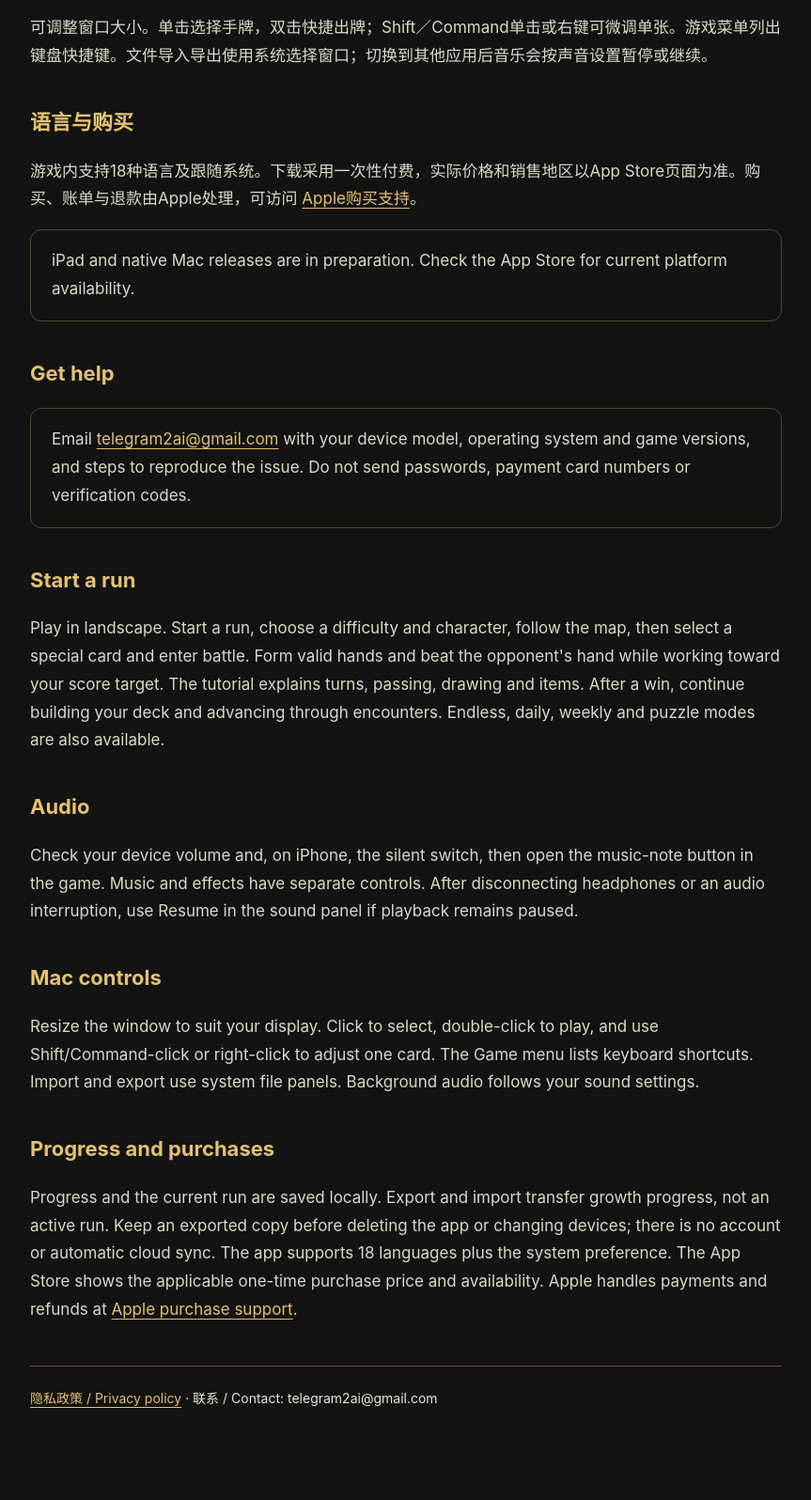
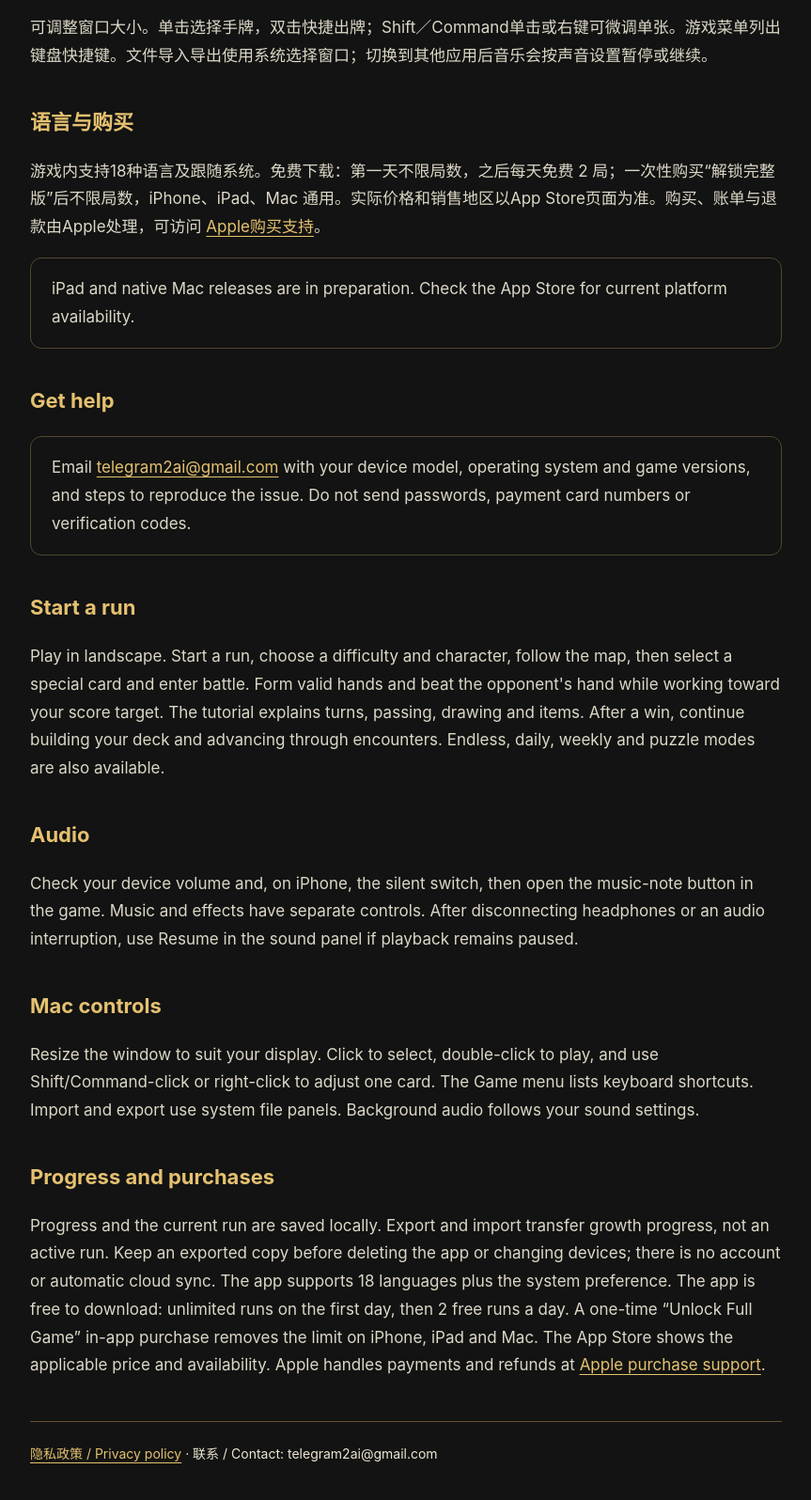
Before and after one commit to z2labplus/paizong-apple-support, a plain HTML site: page index.html in a window 1280 px wide. Shown: the part 1154-2750 px from the top of the page at 94% size, without its empty margins (208-1071 px from the left). Before the commit the page ends 2724 px from the top, so only its background shows below. Drawn offline with Linux system fonts and the light colour scheme.

Commit message:
说明改为免费下载 + 一次性 App 内购买解锁（2026-10-13 提交审核的新版本）
Co-Authored-By: Claude Opus 5.5 <noreply@anthropic.com>

```diff
--- a/index.html
+++ b/index.html
@@ -5,9 +5,9 @@
 <h2>如何开始一局</h2><ol><li>横屏打开游戏，选择“开始论道”，然后选择难度和牌客。</li><li>依照地图进入关卡，选择奇牌并进入战斗。首次游玩可跟随新手引导。</li><li>点选手牌组成合法牌型，用更强的同类牌型压过对手。关注双方分数和过关目标；提示、过牌、摸牌和道具均受当前回合规则限制。</li><li>获胜后进入结算，继续选择奇牌、购买构筑和挑战下一关。游戏也包含无尽、每日、周常及残局模式。</li></ol>
 <h2>音乐没有声音</h2><p>检查设备系统音量；iPhone还需检查静音模式，然后打开游戏顶部音符按钮。音乐和音效分别有开关与音量。耳机断开或音频被中断后，可能需要在声音面板点击继续播放。</p>
 <h2>存档与换机</h2><p>成长和进行中的牌局保存在本机。成长存档可从游戏内导出、导入；成长导出不包含进行中的牌局断点。请在删除游戏或换机前自行保存导出的文件。游戏不提供账号或自动云同步。</p>
-<h2>Mac操作</h2><p>可调整窗口大小。单击选择手牌，双击快捷出牌；Shift／Command单击或右键可微调单张。游戏菜单列出键盘快捷键。文件导入导出使用系统选择窗口；切换到其他应用后音乐会按声音设置暂停或继续。</p><h2>语言与购买</h2><p>游戏内支持18种语言及跟随系统。下载采用一次性付费，实际价格和销售地区以App Store页面为准。购买、账单与退款由Apple处理，可访问 <a href="https://reportaproblem.apple.com/">Apple购买支持</a>。</p></section>
+<h2>Mac操作</h2><p>可调整窗口大小。单击选择手牌，双击快捷出牌；Shift／Command单击或右键可微调单张。游戏菜单列出键盘快捷键。文件导入导出使用系统选择窗口；切换到其他应用后音乐会按声音设置暂停或继续。</p><h2>语言与购买</h2><p>游戏内支持18种语言及跟随系统。免费下载：第一天不限局数，之后每天免费 2 局；一次性购买“解锁完整版”后不限局数，iPhone、iPad、Mac 通用。实际价格和销售地区以App Store页面为准。购买、账单与退款由Apple处理，可访问 <a href="https://reportaproblem.apple.com/">Apple购买支持</a>。</p></section>
 <section id="en" lang="en"><p class="card">iPad and native Mac releases are in preparation. Check the App Store for current platform availability.</p><h2>Get help</h2><p class="card">Email <a href="mailto:telegram2ai@gmail.com">telegram2ai@gmail.com</a> with your device model, operating system and game versions, and steps to reproduce the issue. Do not send passwords, payment card numbers or verification codes.</p>
 <h2>Start a run</h2><p>Play in landscape. Start a run, choose a difficulty and character, follow the map, then select a special card and enter battle. Form valid hands and beat the opponent's hand while working toward your score target. The tutorial explains turns, passing, drawing and items. After a win, continue building your deck and advancing through encounters. Endless, daily, weekly and puzzle modes are also available.</p>
 <h2>Audio</h2><p>Check your device volume and, on iPhone, the silent switch, then open the music-note button in the game. Music and effects have separate controls. After disconnecting headphones or an audio interruption, use Resume in the sound panel if playback remains paused.</p>
-<h2>Mac controls</h2><p>Resize the window to suit your display. Click to select, double-click to play, and use Shift/Command-click or right-click to adjust one card. The Game menu lists keyboard shortcuts. Import and export use system file panels. Background audio follows your sound settings.</p><h2>Progress and purchases</h2><p>Progress and the current run are saved locally. Export and import transfer growth progress, not an active run. Keep an exported copy before deleting the app or changing devices; there is no account or automatic cloud sync. The app supports 18 languages plus the system preference. The App Store shows the applicable one-time purchase price and availability. Apple handles payments and refunds at <a href="https://reportaproblem.apple.com/">Apple purchase support</a>.</p></section>
+<h2>Mac controls</h2><p>Resize the window to suit your display. Click to select, double-click to play, and use Shift/Command-click or right-click to adjust one card. The Game menu lists keyboard shortcuts. Import and export use system file panels. Background audio follows your sound settings.</p><h2>Progress and purchases</h2><p>Progress and the current run are saved locally. Export and import transfer growth progress, not an active run. Keep an exported copy before deleting the app or changing devices; there is no account or automatic cloud sync. The app supports 18 languages plus the system preference. The app is free to download: unlimited runs on the first day, then 2 free runs a day. A one-time “Unlock Full Game” in-app purchase removes the limit on iPhone, iPad and Mac. The App Store shows the applicable price and availability. Apple handles payments and refunds at <a href="https://reportaproblem.apple.com/">Apple purchase support</a>.</p></section>
 <footer><a href="privacy.html">隐私政策 / Privacy policy</a> · 联系 / Contact: telegram2ai@gmail.com</footer></body></html>
```
Also changed, not shown: privacy.html (+2 -2 lines).
